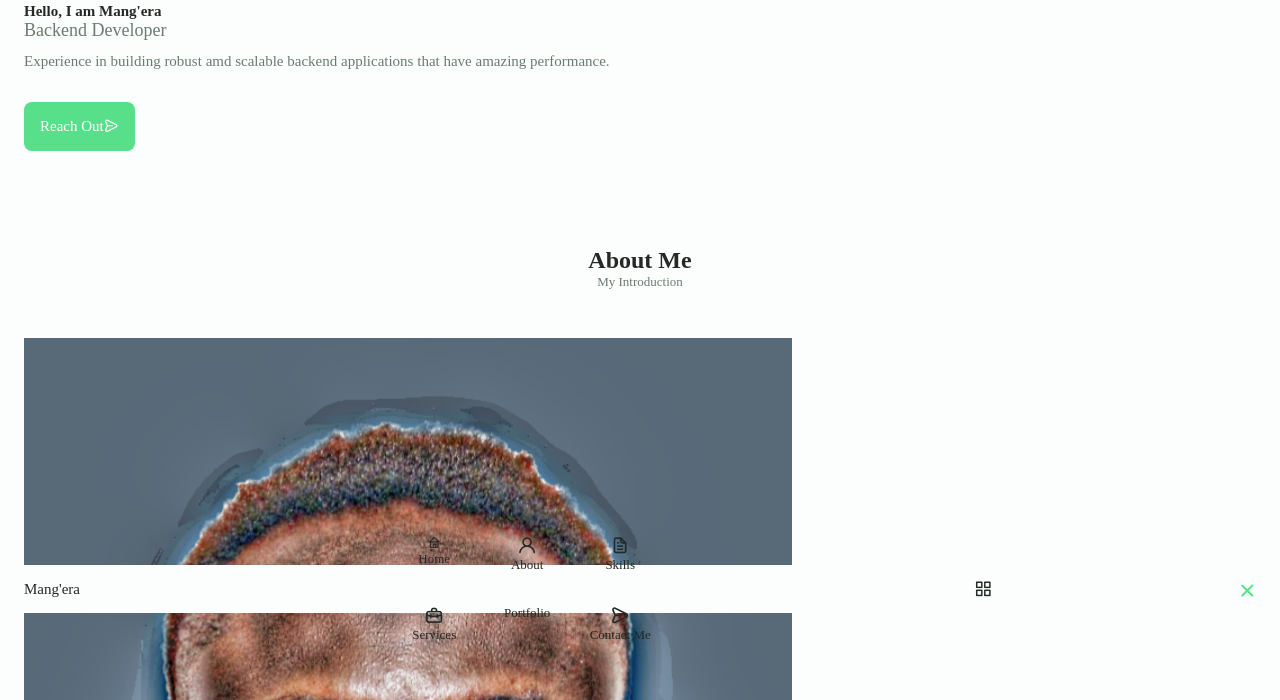
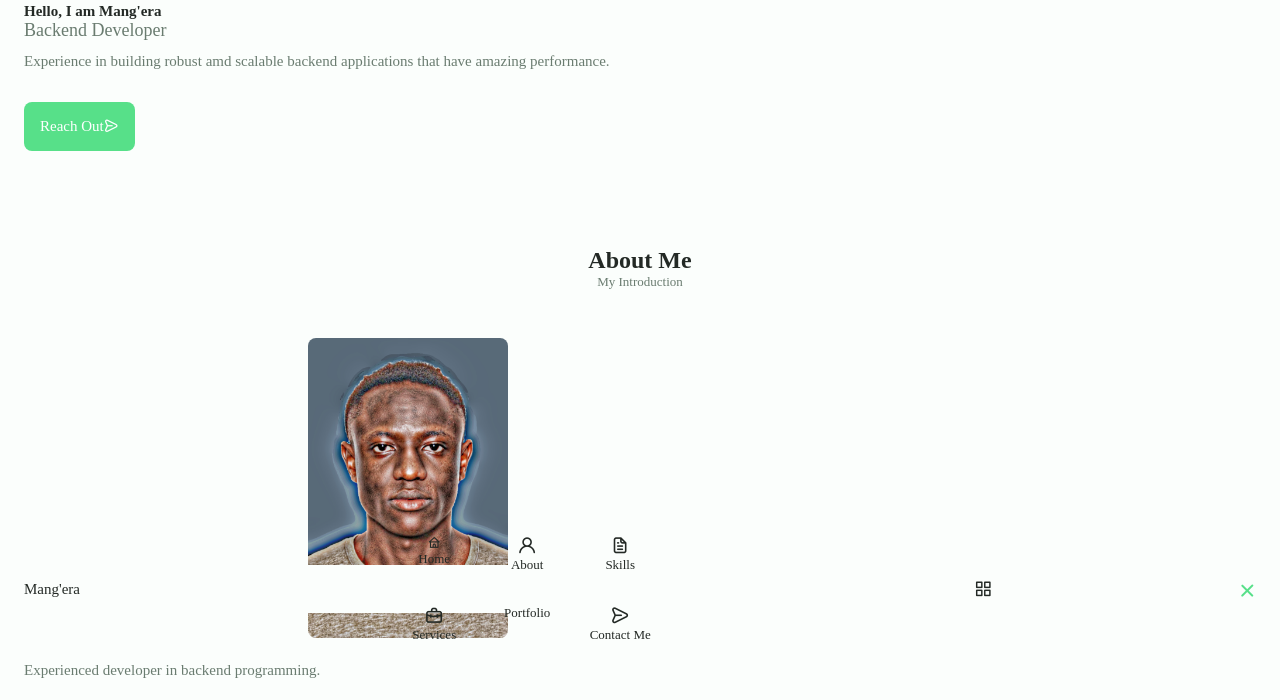
Before and after one commit to bugsymangesh23/bugsymangesh.github.io, a website: page index_2.html in a window 1280 px wide. Shown: the part 187-887 px from the top of the page. Drawn offline with nearby package versions, Linux system fonts and the light colour scheme.

Commit message:
css modified

```diff
--- a/Assets/css/style.css
+++ b/Assets/css/style.css
@@ -313,3 +313,11 @@ img{
     display: inline-flex;
     align-items: center;
 }
+
+/* ===============================================ABOUT=========================================== */
+.about__img{
+    width: 200px;
+    border-radius: .5rem;
+    justify-self: center;
+    align-self: center;
+}
```
